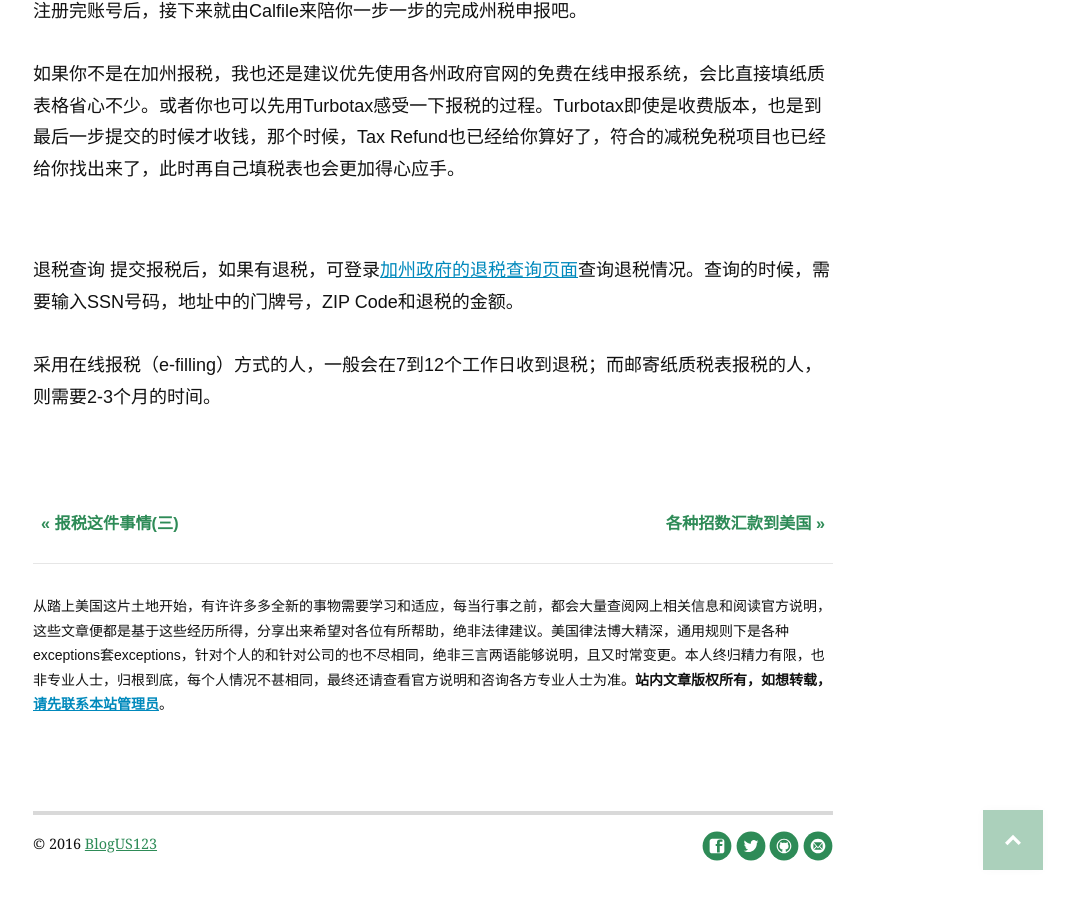
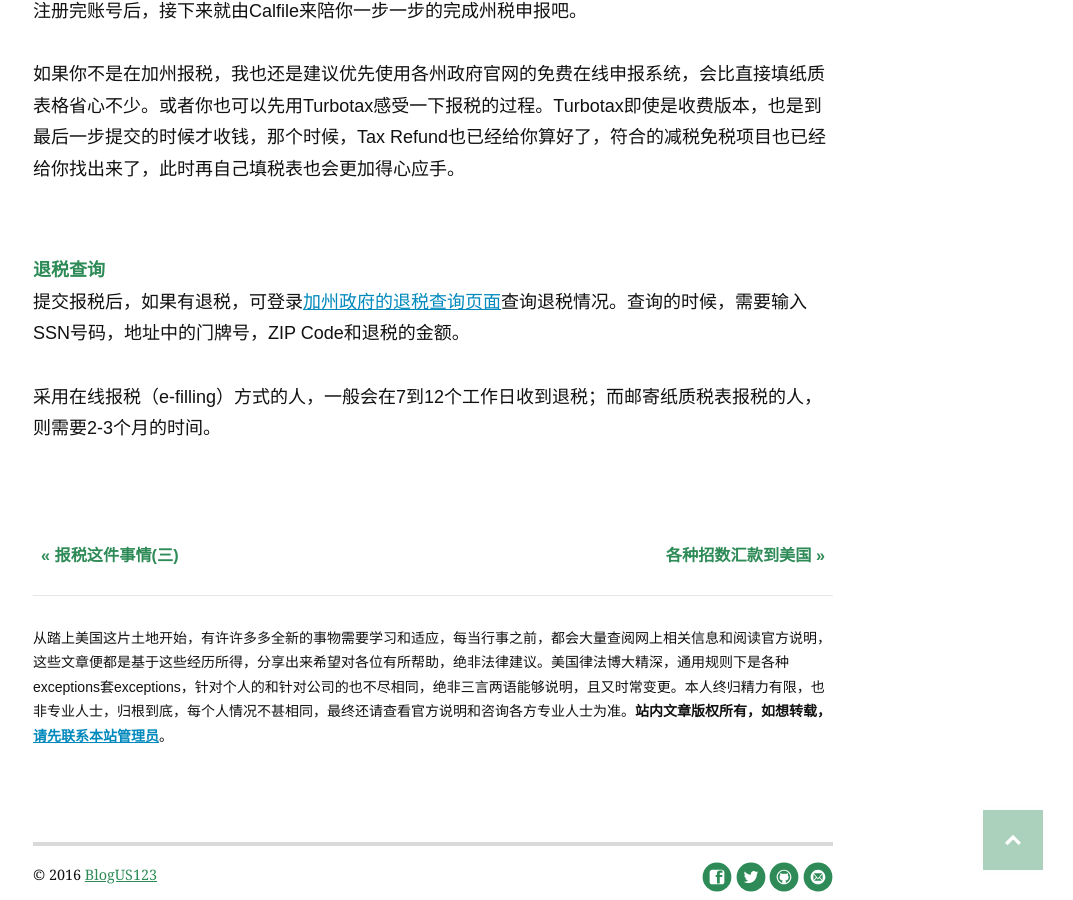
Before and after one commit to wolfwifee/wolfwifee.github.com, a Jekyll site: the page built from _posts/2016-03-20-how-to-file-a-state-tax-return.md, in a window 1280 px wide and 900 px high, scrolled down 3395 px. Shown: the whole window, without its empty margins (207-1280 px from the left). Built offline with Jekyll 4.4.1, drawn with Linux system fonts in a browser that asks for light colours; nearby versions of some CDN libraries; some web fonts are replaced; comment, search, counter and statistics services are not loaded.

Commit message:
Update 2016-03-20-how-to-file-a-state-tax-return.md

```diff
--- a/_posts/2016-03-20-how-to-file-a-state-tax-return.md
+++ b/_posts/2016-03-20-how-to-file-a-state-tax-return.md
@@ -118,7 +118,7 @@ SACRAMENTO, CA 94267-0001
 
 <p style="margin-bottom:70px"></p>
 
-退税查询
+**<span style="color:#2e8b57">退税查询</span>**<br>
 提交报税后，如果有退税，可登录[加州政府的退税查询页面](https://webapp.ftb.ca.gov/shared/privacy.aspx?Submit=Check+Refund&redirectURL=REF&Lang=english&WT.si_n=StandardRefund&WT.si_x=2){:target="_blank" style="color:#0089BC"}查询退税情况。查询的时候，需要输入SSN号码，地址中的门牌号，ZIP Code和退税的金额。
 
 采用在线报税（e-filling）方式的人，一般会在7到12个工作日收到退税；而邮寄纸质税表报税的人，则需要2-3个月的时间。
```
